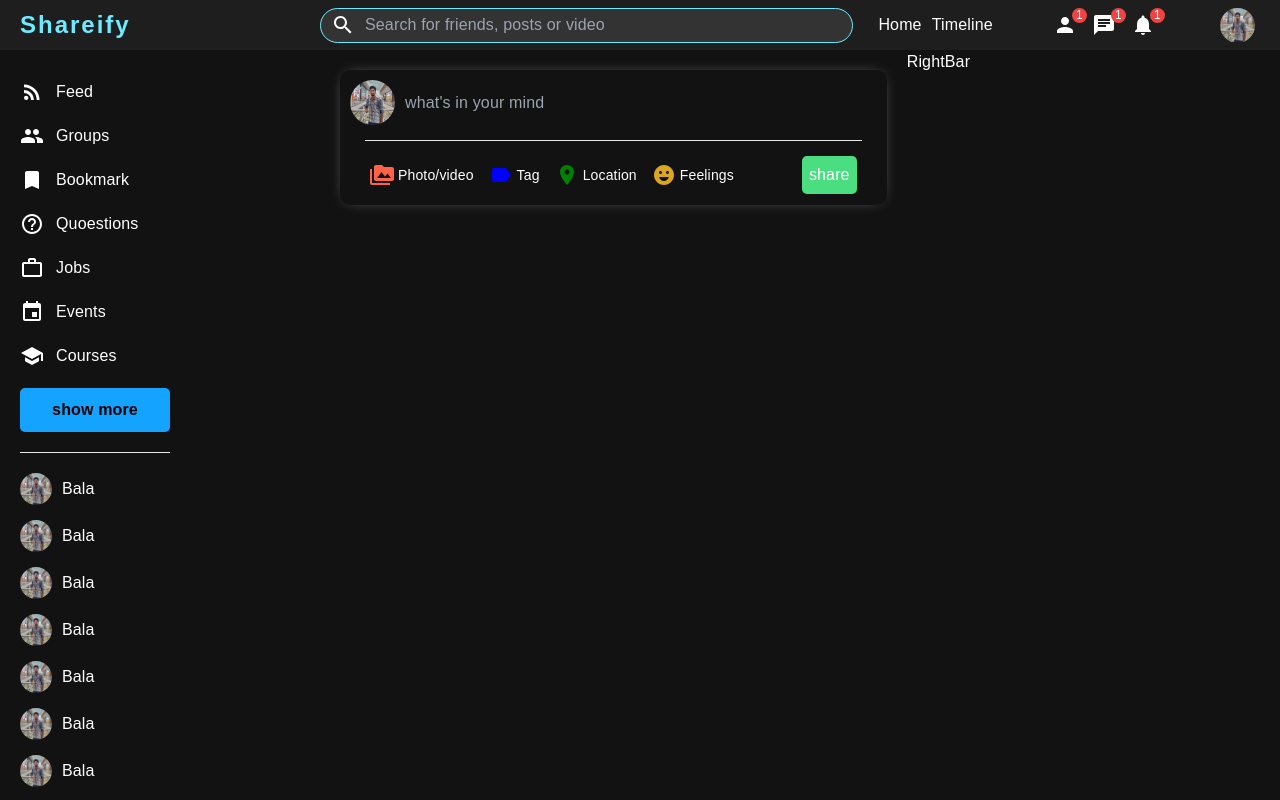
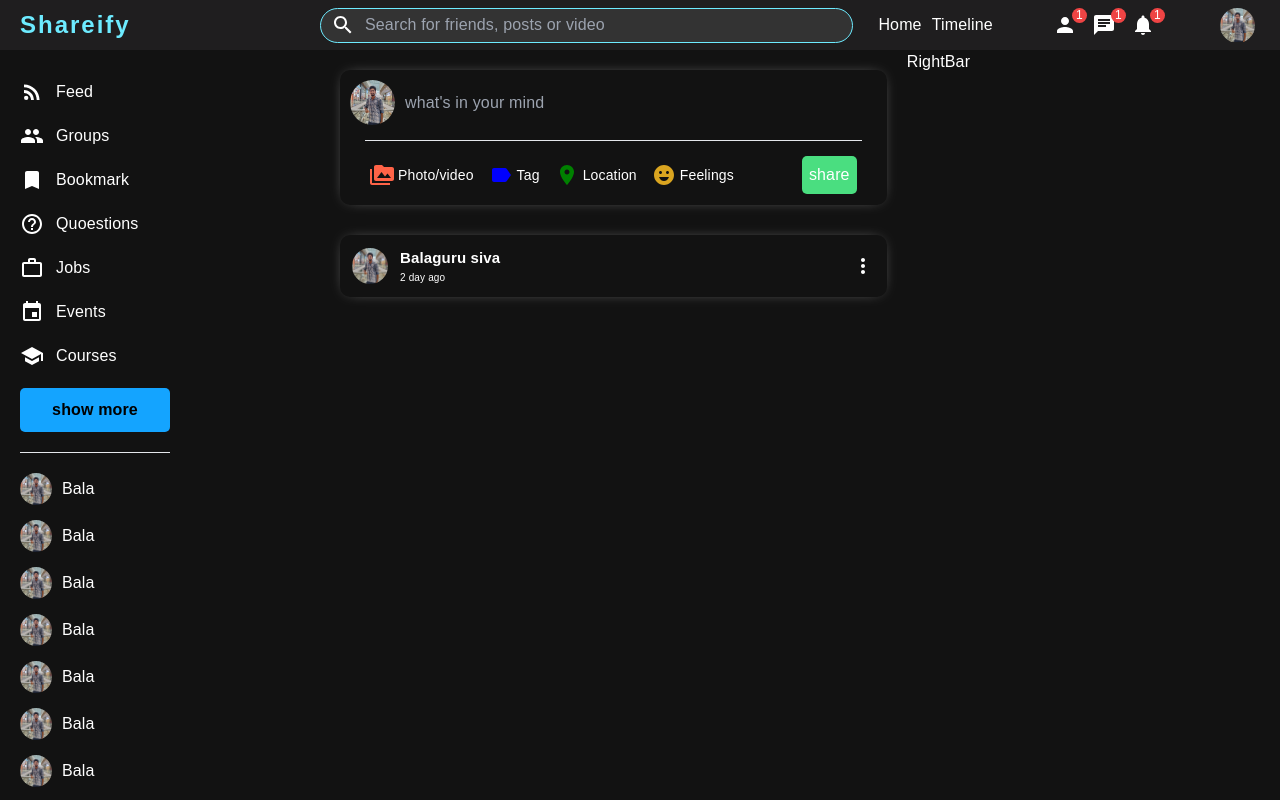
Before and after one commit to Balagurusiva/shareify-frontend, a React (Vite) app: page / in a window 1280 px wide. Built offline with nearby package versions, Linux system fonts and the light colour scheme.

Commit message:
modified:   src/components/Feed/Feed.jsx 	modified:   src/components/Post/Post.jsx 	modified:   src/components/Post/post.css

```diff
--- a/src/components/Feed/Feed.jsx
+++ b/src/components/Feed/Feed.jsx
@@ -1,4 +1,5 @@
 import Share from '../Share/Share'
+import Post from '../Post/Post'
 import './feed.css'
 
 const Feed = () => {
@@ -6,6 +7,7 @@ const Feed = () => {
     <div className='feed'>
         <div className="feed-wrapper">
             <Share />
+            <Post />
         </div>
     </div>
   )
--- a/src/components/Post/Post.jsx
+++ b/src/components/Post/Post.jsx
@@ -1,11 +1,30 @@
 import React from 'react'
 import './post.css'
+import { MoreVert } from '@mui/icons-material'
 
 const Post = () => {
-  return (
-    <div>Post new</div>
+    return (
+        <div className="post">
+            <div className="post-wrapper">
+                <div className="post-top">
+                    <div className="post-top-left">
+                        <img className="profile-img" src="public\assets\person\bala.jpg" alt="img" />
+                        <span className='post-data'>
+                            <span className="post-user-name">Balaguru siva</span>
+                            <span className="post-date">2 day ago</span>
+                        </span>
 
-  )
+                    </div>
+                    <div className="post-top-right">
+                        <MoreVert />
+                    </div>
+                </div>
+                <div className="post-center"></div>
+                <div className="post-bottom"></div>
+            </div>
+        </div>
+
+    )
 }
 
 export default Post
--- a/src/components/Post/post.css
+++ b/src/components/Post/post.css
@@ -0,0 +1,33 @@
+.post{
+    @apply w-[100%] rounded-[10px] my-[30px] mx-0;
+    -webkit-box-shadow: 0px 0px 16px -8px rgba(255, 255, 255, 0.69);
+    box-shadow: 0px 0px 16px -8px rgba(255, 255, 255, 0.69);
+}
+
+.post-wrapper{
+    @apply p-3
+}
+
+.post-top{
+    @apply flex items-center justify-between
+}
+
+.post-top-left{
+    @apply flex items-center
+}
+
+.post-data{
+    @apply flex flex-col mx-3
+}
+
+.profile-img{
+    @apply w-9 h-9 rounded-[50%] object-cover
+}
+
+.post-user-name {
+    @apply font-bold text-[15px]
+}
+
+.post-date{
+    @apply text-[10px]
+}
```
